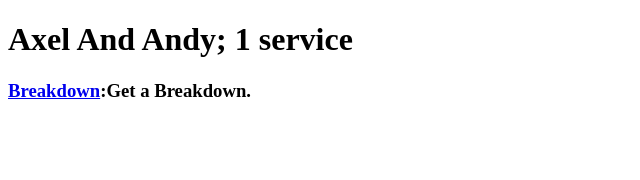
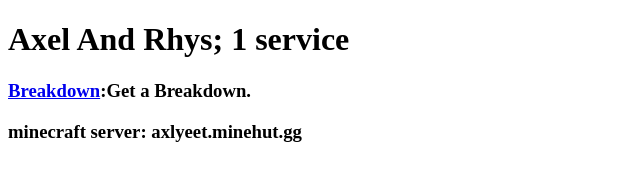
Before and after one commit to axeltdm/AxelAndAndy, a plain HTML site: page index.html in a window 1280 px wide. Shown: the whole page, without its empty margins (0-640 px from the left). Drawn offline with Linux system fonts and the light colour scheme.

Commit message:
AxelAndRhys

```diff
--- a/index.html
+++ b/index.html
@@ -4,10 +4,11 @@
     <meta charset="UTF-8" />
     <meta name="viewport" content="width=device-width, initial-scale=1.0" />
     <meta http-equiv="X-UA-Compatible" content="ie=edge" />
-    <title>Axel And Andy</title>
+    <title>Axel And Rhys</title>
   </head>
   <body>
-    <h1>Axel And Andy; 1 service</h1>
+    <h1>Axel And Rhys; 1 service</h1>
     <h3><a href="breakdown.html">Breakdown</a>:Get a Breakdown.</h3>
+    <h3>minecraft server: axlyeet.minehut.gg</h3>
   </body>
 </html>
```
